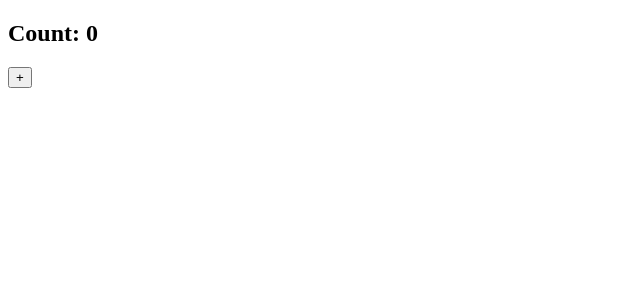
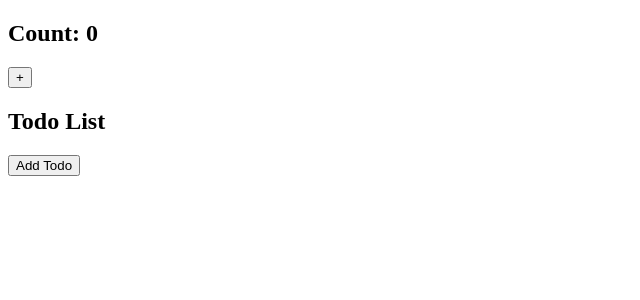
Before and after one commit to MrCupid75/REACT-JS-BEGINNER-TO-ADVANCE-COURSE, a React (Vite) app in the folder vite-project/: page / in a window 1280 px wide. Shown: the top 300 px of the page, without its empty margins (0-640 px from the left). Built offline with nearby package versions, Linux system fonts and the light colour scheme.

Commit message:
simple TodoList component with useState

```diff
--- a/vite-project/src/App.jsx
+++ b/vite-project/src/App.jsx
@@ -1,11 +1,13 @@
 import React from 'react'
 import Counter from './useStateChallenege/Counter'
+import TodoList from './useStateChallenege/TodoList'
 
 const App = () => {
 
   return (
    <section>
       <Counter />
+      <TodoList />
    </section>
   )
 }
--- /dev/null
+++ b/vite-project/src/useStateChallenege/TodoList.jsx
@@ -0,0 +1,21 @@
+import React, { useState } from 'react'
+
+const TodoList = () => {
+    const [todos, setTodos] = useState([])
+
+    const handleClick = () => setTodos([...todos, ''])
+
+  return (
+    <div>
+        <h1>Todo List</h1>
+        <ul>
+            {todos.map((todo) => (
+                <li key={Math.random}>{todo}</li>
+            ))}
+        </ul>
+        <button onClick={handleClick}>Add Todo</button>
+    </div>
+  )
+}
+
+export default TodoList
```
